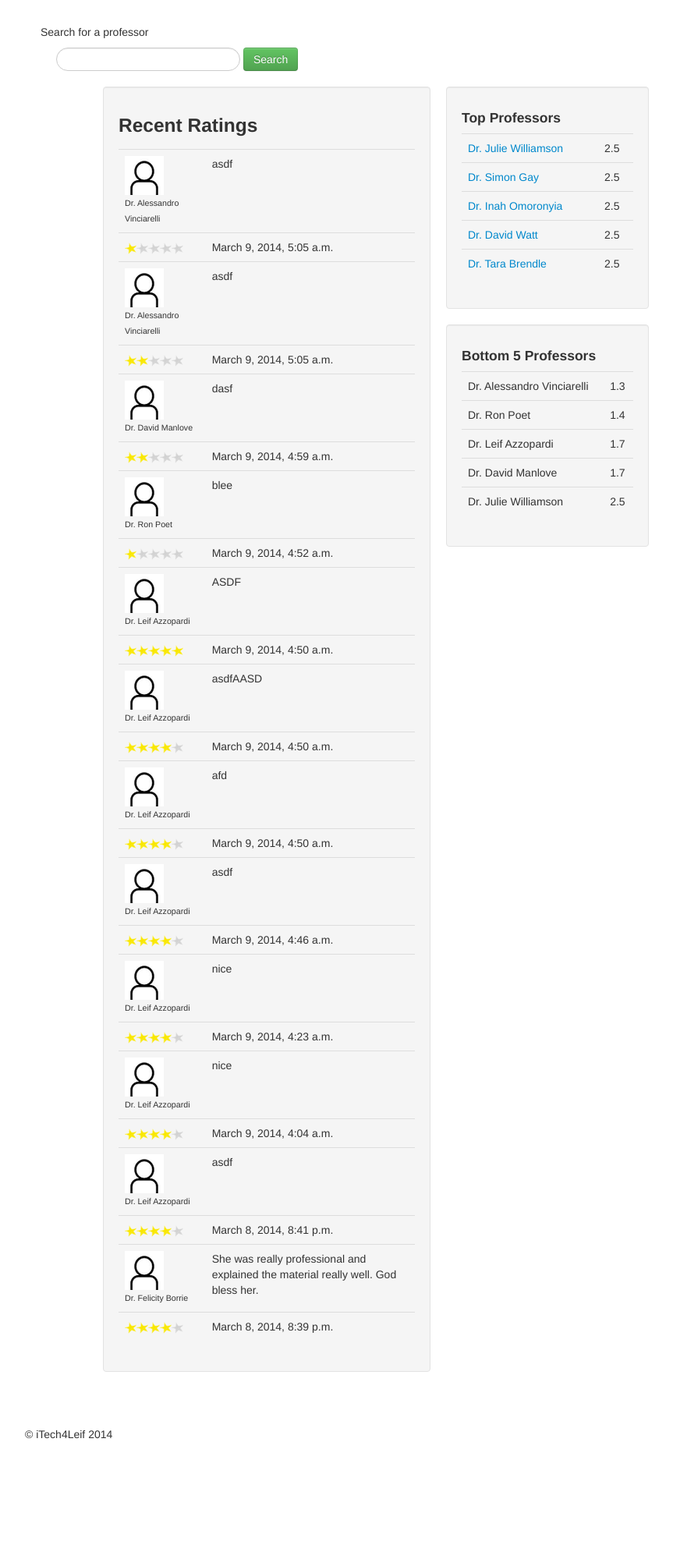
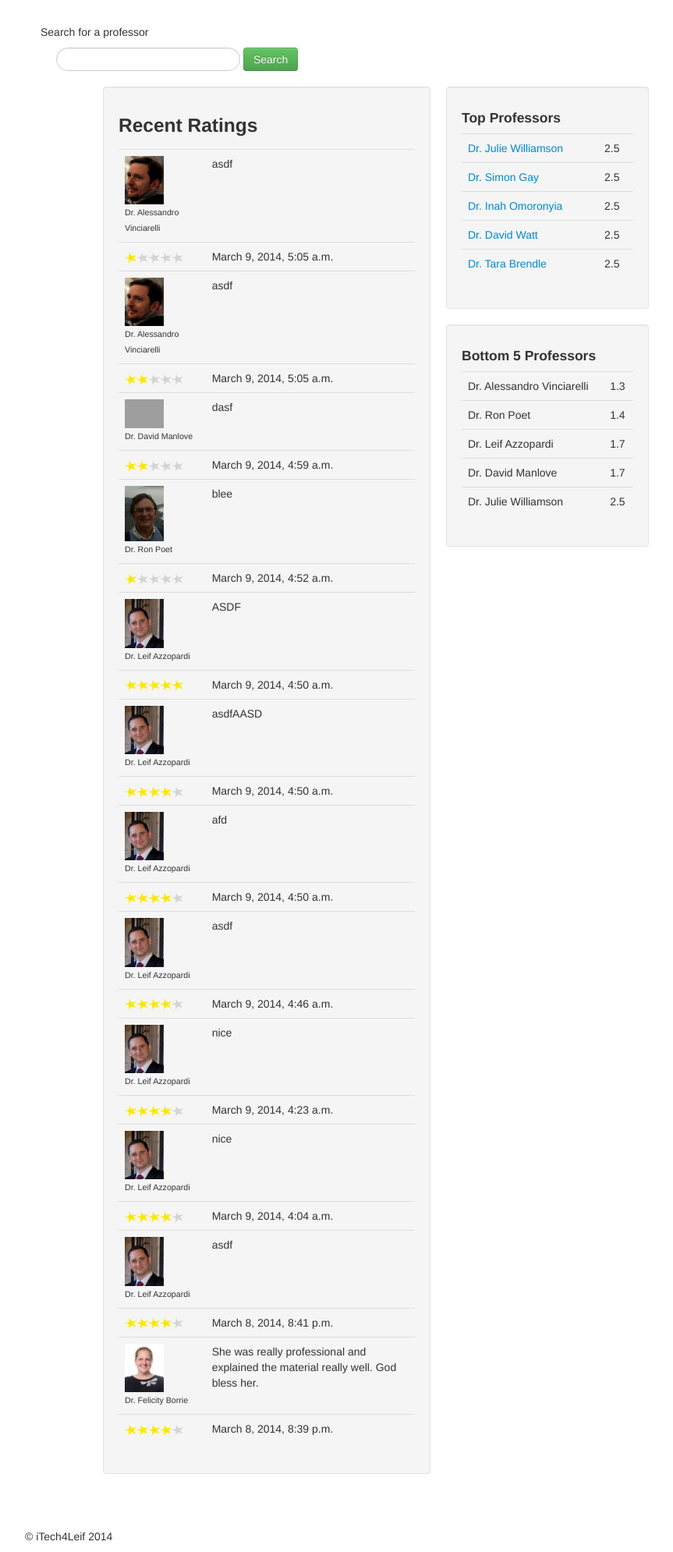
Before and after one commit to spc16670/rate_the_professor, a Django app: page / in a window 1280 px wide. Shown: the part 142-2132 px from the top of the page at 78% size, without its empty margins (138-1001 px from the left). Before the commit the page ends 1987 px from the top, so only its background shows below. Run offline with Django 3.2, Linux system fonts and the light colour scheme; data comes from the database, SQL or seed files in the repository; both versions use the stored data as it was after the commit; parts of the project's set-up code (start-up, migrations or seed data) failed here and were passed over; grey boxes are pictures that could not be loaded.

Commit message:
images load

```diff
--- a/rate_the_professor_project/templates/rate_the_professor/index.html
+++ b/rate_the_professor_project/templates/rate_the_professor/index.html
@@ -24,9 +24,12 @@
 		<table class="table">
 			{% for rating in recent_ratings %}
 			<tr>
-				<!-- Work out how to use PIL to resize an image here -->
+				<!-- Images are resized according to css attributes -->
 				<td class="comment-prof">
-	                <img class="comment-pic" src="{% static 'img/profpic.png' %}">
+	               <!-- <img class="comment-pic" src="{% static 'img/profpic.png' %}"> -->
+                    <a href="/rate_the_professor/professor/{{ rating.professor.id }}/">
+                    <img class="comment-pic" src="/media/professors/{{ rating.professor.picture }}">
+                    </a>
 					<br>{{ rating.professor.full_name }}
 				</td>
 				<td>{{ rating.comment }}</td>
--- a/rate_the_professor_project/templates/rate_the_professor/professor.html
+++ b/rate_the_professor_project/templates/rate_the_professor/professor.html
@@ -9,7 +9,7 @@
 
             <!-- PROFESSOR PICTURE -->
             <div class="profpic">
-                <img src="{% static 'img/profpic.png' %}">
+                <img src="/media/professors/{{ professor.picture }}">
             </div>
 
             <!-- PROFESSOR DETAILS -->
```
Also changed, not shown: rate_the_professor_project/rtp.db.
